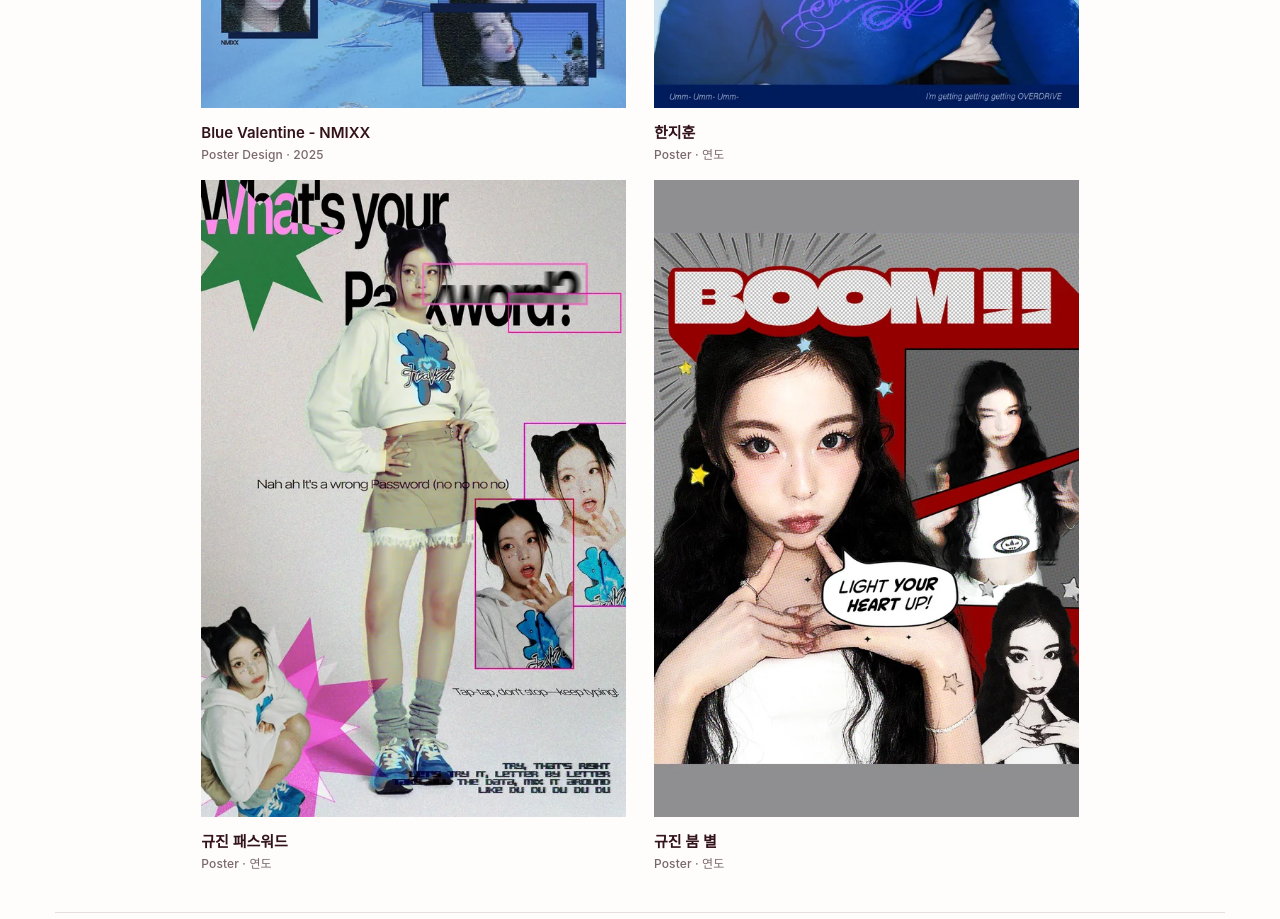
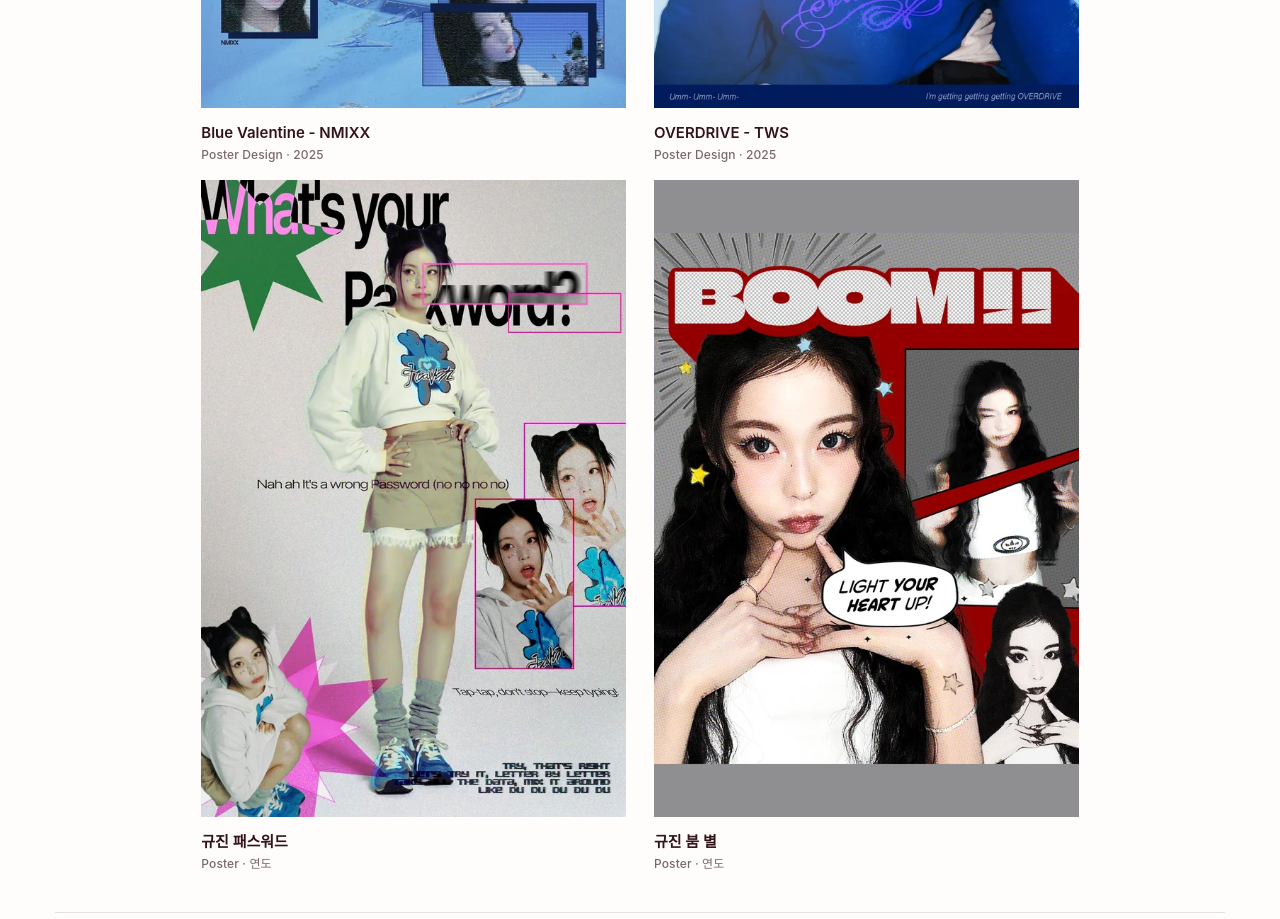
Before and after one commit to cherrymiri/icherishmywork, a React (Vite) app: page / in a window 1280 px wide. Shown: the part 3080-3999 px from the top of the page. Built offline with nearby package versions, Linux system fonts and the light colour scheme; a web font is replaced by a local one.

Commit message:
Add OVERDRIVE - TWS poster detail
Co-Authored-By: Claude Opus 5.5 <noreply@anthropic.com>
Claude-Session: https://claude.ai/code/session_01LjVCjRoNRHvuo7CHgCXafM

```diff
--- a/src/data/works.ts
+++ b/src/data/works.ts
@@ -187,17 +187,17 @@ export const works: Work[] = [
   },
   {
     slug: 'poster-04',
-    title: '한지훈', // 파일명 — 나중에 실제 제목으로 수정
-    category: 'Poster',
-    year: '연도',
+    title: "OVERDRIVE - TWS",
+    category: "Poster Design",
+    year: '2025',
     ratio: 'portrait',
-    description: placeholderText,
+    description: ["투어스의 〈OVERDRIVE〉를 듣고 노래의 분위기를 시각적으로 표현한 개인 포스터 작업이다.", "앨범 커버의 푸른색을 중심으로 포스터의 색감을 구성하고, 노래에서 느껴지는 청량한 분위기를 담아 투어스 특유의 시원하고 밝은 이미지를 표현했다.\n또한 공개된 티저 사진의 천사 컨셉을 반영해 인물 뒤에 날개를 배치하여 티저에서의 분위기를 포스터에도 이어가고자 했다."],
     thumbnail: 'works/poster-04-thumb.webp',
     thumbnailSrcSet: 'works/poster-04-thumb-600.webp 600w, works/poster-04-thumb.webp 1000w',
     thumbnailSize: [1000, 1500],
     image: 'works/poster-04-full.webp',
     imageSize: [1600, 2400],
-    imageAlt: '한지훈 포스터',
+    imageAlt: "OVERDRIVE - TWS 포스터",
   },
   {
     slug: 'poster-05',
```
